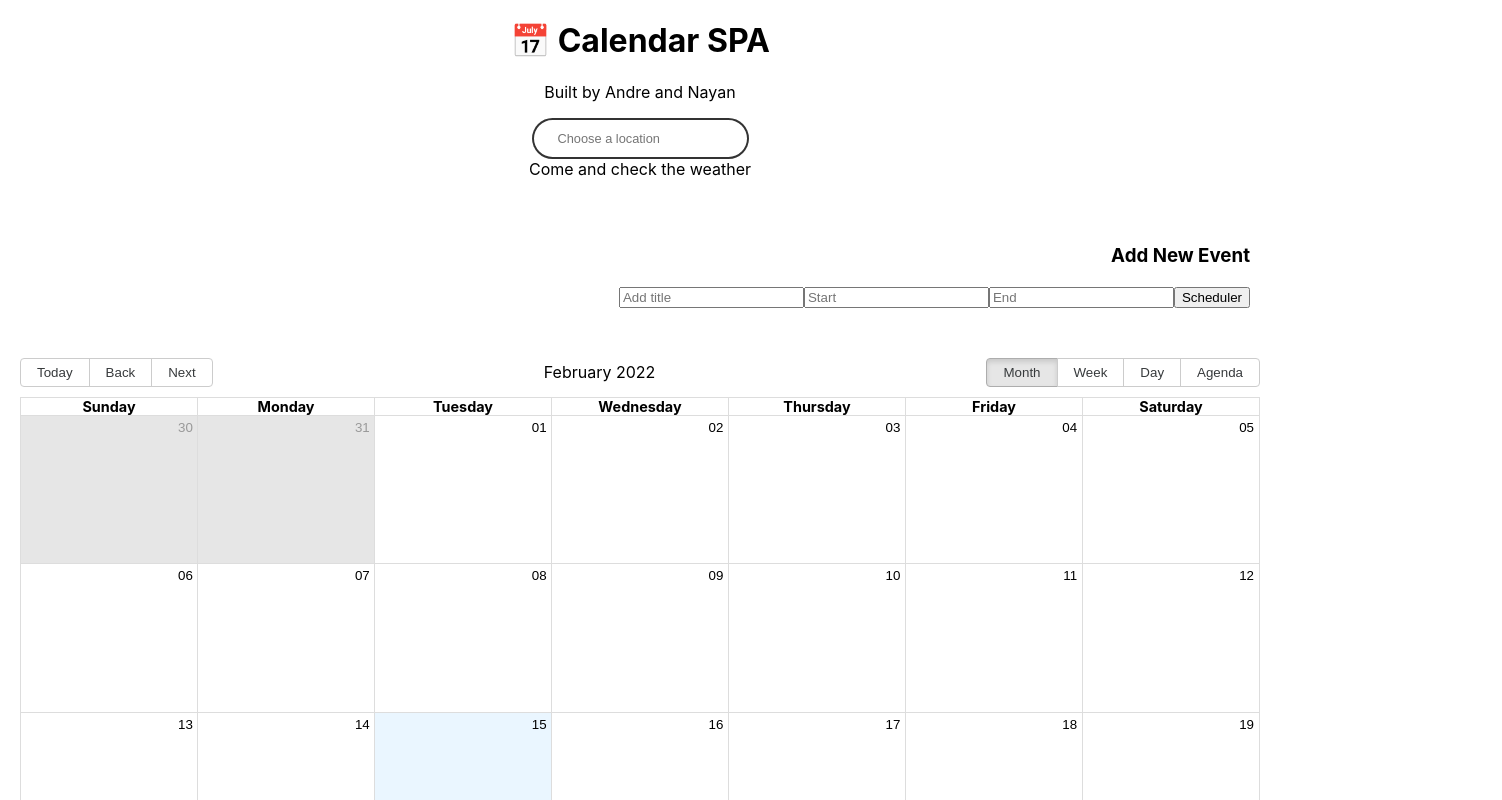
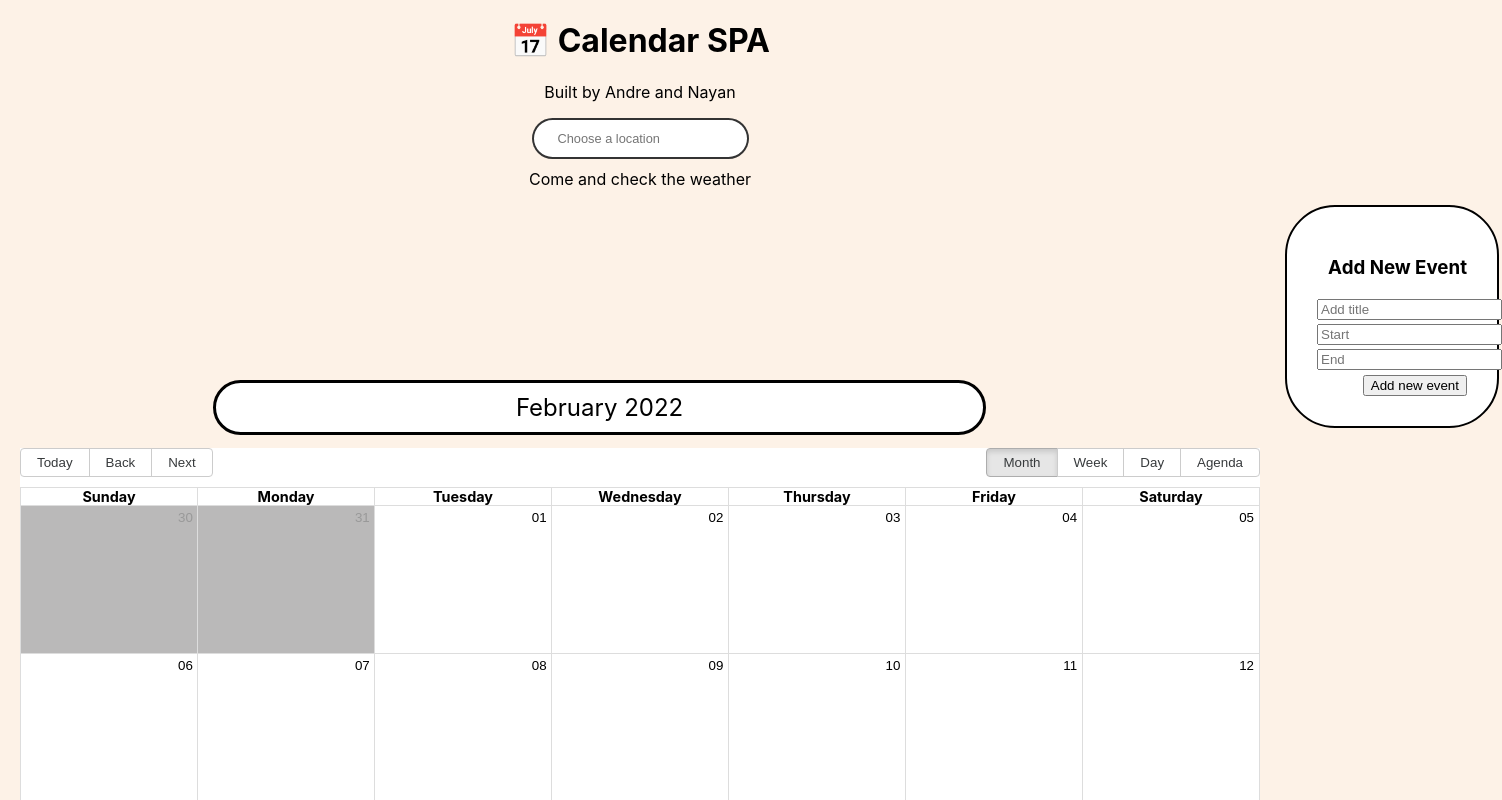
Before and after one commit to andrecastropaiva/bootcamp-project, a React (Create React App) app: page / in a window 1280 px wide. Shown: the top 800 px of the page, 1502 px wide, since content can reach past the window. Built offline with nearby package versions, Linux system fonts and the light colour scheme.

Commit message:
A draft for the final version

```diff
--- a/src/components/calendar.js
+++ b/src/components/calendar.js
@@ -60,14 +60,14 @@ function CalendarApp() {
                     onChange={(e) => setNewEvent({ ...newEvent, title: e.target.value })}
                 />
 
-                <DatePicker placeholderText="Start" selected={newEvent.start}
+                <DatePicker  placeholderText="Start" selected={newEvent.start}
                     onChange={(start) => setNewEvent({ ...newEvent, start: start })}
                 />
 
                 <DatePicker placeholderText="End" selected={newEvent.end}
                     onChange={(end) => setNewEvent({ ...newEvent, end: end })}
                 />
-                <button onClick={handleEvent}> Scheduler </button>
+                <button onClick={handleEvent}> Add new event </button>
             </div>
 
             <div className="CalendarApp">
--- a/src/components/weather.js
+++ b/src/components/weather.js
@@ -25,31 +25,7 @@ function Weather() {
 
     return (
 
-        /* *************** BY NAYAN *************
 
-                <div className="weatherContainer">
-                    <input
-                        className="location"
-                        placeholder="Choose a location"
-                        onChange={e => setCity(e.target.value)}
-                        value={city}
-                        onKeyPress={search}
-                    />
-                    {typeof weatherData.main === 'undefined' ? (
-                        <div> Come and check the weather </div>
-                    ) : (
-                        <div>
-                            <p> {weatherData.name} </p>
-                            <p> {Math.round(weatherData.main.temp)} degrees </p>
-                            <p>{weatherData.weather[0].description} </p>
-                        </div>
-                    )}
-                </div>
-
-                */
-
-
-        /* BY ANDRE */
         <div className="weatherContainer">
             <div className="search">
                 <input
@@ -60,7 +36,7 @@ function Weather() {
                     onKeyPress={search}
                 />
                 {typeof weatherData.main === 'undefined' ? (
-                    <div> Come and check the weather </div>
+                    <div class="text"> Come and check the weather </div>
                 ) : (
                     <div className="weatherReturn">
                         <div className="location">
@@ -71,6 +47,9 @@ function Weather() {
                         </div>
                         <div className="description">
                             {weatherData.weather ? <p>{weatherData.weather[0].description}</p> : null}
+                        </div>
+                        <div class="weather-icon">
+                            <img src= {(`http://openweathermap.org/img/wn/${weatherData.weather[0].icon}@2x.png`)} />
                         </div>
                     </div>
 
--- a/src/styles.css
+++ b/src/styles.css
@@ -6,6 +6,11 @@ body {
     sans-serif;
   -webkit-font-smoothing: antialiased;
   -moz-osx-font-smoothing: grayscale;
+  background-color: rgb(253, 242, 231);
+}
+
+button {
+  margin-top: 5px;
 }
 
 header {
@@ -16,34 +21,46 @@ header {
   text-align: center;
   height: 100vh;
   padding: 20px;
+
 }
 
 code {
   font-family: source-code-pro, Menlo, Monaco, Consolas, "Courier New",
     monospace;
 }
-/*  ***** BY NAYAN *****
-.city {
-  padding: 15px;
-  width: 40%;
-  margin: auto;
-  border: solid 1px black;
-  font-size: 1.6em;
-}
 
-.city:focus {
-  outline: none;
-}
-
-.location {
-  font-size: 1.2em;
-}
-*/
 
 .NewEvent {
   padding: 30px;
   text-align: right;
   display: block;
+  width: 150px;
+  border: solid 2px black;
+  border-radius: 50px;
+  background: white;
+  margin-left: 1285px;
+}
+
+
+
+.rbc-calendar {
+  background-color: white;
+
+}
+
+.rbc-event {
+  background-color: black !important;
+}
+.rbc-toolbar .rbc-toolbar-label{
+  flex-grow: 1;
+  padding: 0 10px;
+  text-align: center;
+  margin-top: -110px;
+  border: solid 3px black;
+  border-radius: 50px;
+  font-size: x-large;
+  background: white;
+  padding: 10px 0 10px 0 !important;
 }
 
 .rbc-event:focus,
@@ -56,20 +73,22 @@ code {
   background-color: rgb(212, 0, 255) !important;
 }
 
+.rbc-off-range-bg {
+  background: #bab9b9 !important;
+}
+
 .react-datepicker-popper {
   display: contents;
 }
-/*  ******* BY NAYAN *********
-.weatherContainer {
-  flex-direction: column;
-  justify-content: center;
-  align-items: center;
-  display: flex;
-  padding: 25px;
+
+.react-datepicker-wrapper {
+  margin-top: 3px;
 }
-*/
 
-/* *******  BY ANDRE ********* */
+
+.text {
+  margin-top: 10px;
+}
 
 .weatherContainer {
   display: contents;
@@ -100,3 +119,12 @@ code {
   color: #000f;
   position: relative;
 }
+
+.weatherReturn {
+  width: 200px;
+  border: solid 3px black;
+  border-radius: 70px;
+  margin-left: 644px;
+  margin-top: 20px;
+  background-color: white;
+}
```
